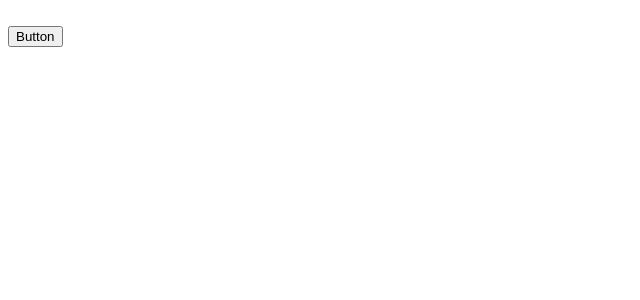
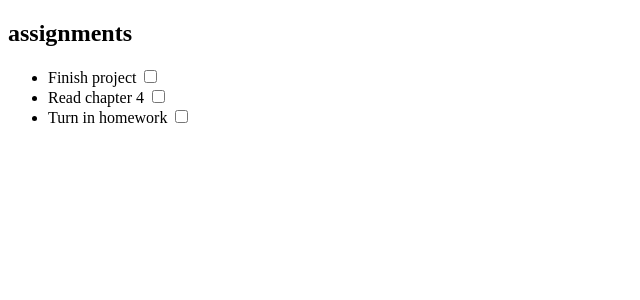
Before and after one commit to bin2003-VietNam/Vue-learning, a Vue app in the folder vue-project/: page / in a window 1280 px wide. Shown: the top 300 px of the page, without its empty margins (0-640 px from the left). Built offline with nearby package versions, Linux system fonts and the light colour scheme; the HTML template or start-up script is replaced by a standard one.

Commit message:
v-for, v-model, v-show, computed properties in data, filter

```diff
--- a/vue-project/src/App.vue
+++ b/vue-project/src/App.vue
@@ -5,6 +5,11 @@ export default {
       name: 'John Doe',
       like: 0,
       active: false,
+      assignments: [
+        { name: 'Finish project', completed: false },
+        { name: 'Read chapter 4', completed: false },
+        { name: 'Turn in homework', completed: false }
+      ]
     };
   },
 
@@ -13,21 +18,70 @@ export default {
       this.like++;
       this.toggle();
     },
-    toggle(){
-      this.active = ! this.active;
+    toggle() {
+      this.active = !this.active;
     }
   },
+
+  computed: {
+    completedAssignment(){
+      return this.assignments.filter(assignment => assignment.completed);
+    },
+    inProgressAssignment(){
+      return this.assignments.filter(assignment => ! assignment.completed);
+    }
+  }
 };
 </script>
 
 <template>
-  <div class="w-screen flex flex-col items-center justify-center h-screen ">
+  <!-- <div class="w-screen flex flex-col items-center justify-center h-screen ">
     <h2>
       <button @click="toggle()" :class="active ? 'text-red-500' : 'text-blue-500'">
         Button
       </button>
     </h2>
+  </div> -->
+
+  <div
+    class="w-screen h-screen flex flex-row"
+    >
+
+    <div class="w-2/5 flex flex-col items-center justify-center h-auto"
+      v-show="inProgressAssignment.length">
+      <h2 class="mb-6 font-bold">assignments</h2>
+      <ul>
+        <li
+          v-for="assignment in assignments.filter(a => ! a.completed)"
+          :key="assignment.name">
+          <label>
+            {{ assignment.name }}
+            <input type="checkbox" v-model="assignment.completed" />
+          </label>
+        </li>
+      </ul>
+    </div>
+
+    <div
+      class="w-2/5 flex flex-col items-center justify-center h-auto"
+      v-show="completedAssignment.length"
+      >
+      <h2 class="mb-6 font-bold">assignments</h2>
+      <ul>
+        <li v-for="assignment in completedAssignment" :key="assignment.name">
+          <label>
+            {{ assignment.name }}
+            <input type="checkbox" v-model="assignment.completed" />
+
+          </label>
+        </li>
+      </ul>
+    </div>
+
   </div>
+
+
+
 </template>
 
 <style></style>
```
